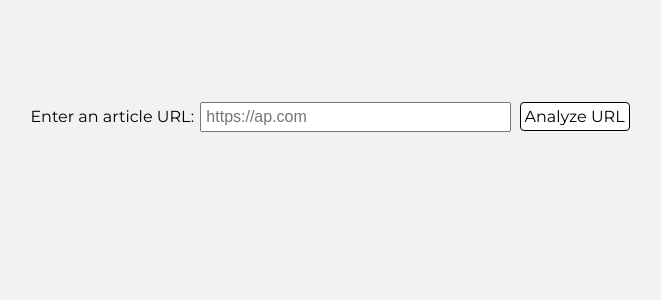
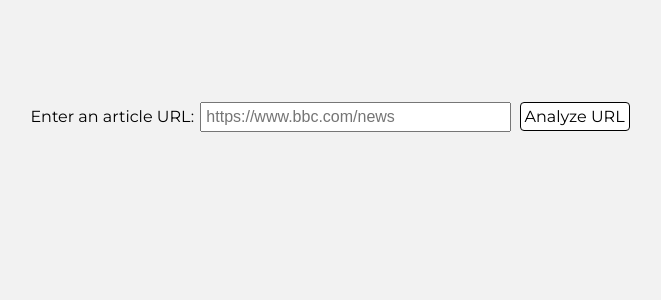
Before and after one commit to codesrobertson/scales, a Flask app: page / in a window 1280 px wide. Shown: the part 259-559 px from the top of the page, without its empty margins (309-970 px from the left). Run offline with Flask 2, Linux system fonts and the light colour scheme; parts of the project's set-up code (start-up, migrations or seed data) failed here and were passed over.

Commit message:
Pre-checkout commit.

```diff
--- a/templates/index.html
+++ b/templates/index.html
@@ -11,9 +11,9 @@
   <!-- <h5>To analyze a news article, copy and paste its URL into the form field below.</h5> -->
 
   <div class="Form-box">
-    <form action="/weigh" method="post" enctype="application/x-www-form-urlencoded; charset=utf-8">
+    <form action="/weigh" method="post" enctype="application/x-www-form-urlencoded; charset=utf-8" autocomplete="off">
       <label for="url">Enter an article URL:</label>
-      <input type="url" name="url" id="url" placeholder="https://ap.com" pattern="https://.*" size="30" required>
+      <input type="url" name="url" id="url" placeholder="https://www.bbc.com/news" pattern="https://.*" size="30" required>
       <button class ="button" type="submit">Analyze URL</button>
     </form>
   </div>
--- a/weigh.py
+++ b/weigh.py
@@ -135,12 +135,9 @@ class Weigh:
     fakebox_score = self.get_content_score(url)
     textblob_score = self.analyze_overall_subjectivity(url)
 
-    fakebox_score = int(fakebox_score)
-    textblob_score = int(textblob_score)
-
     final_score = (fakebox_score + textblob_score)/2
 
     return final_score
 
 
-Weigh().return_analysis('https://www.cnn.com/2020/07/21/politics/mitch-mcconnell-direct-payments-gop-plan/index.html')
+Weigh().average_bias('https://www.cnn.com/2020/07/21/politics/mitch-mcconnell-direct-payments-gop-plan/index.html')
```
